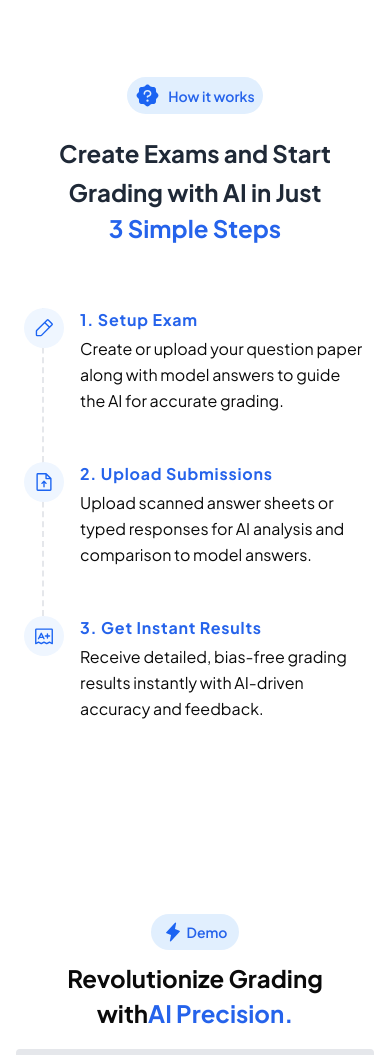
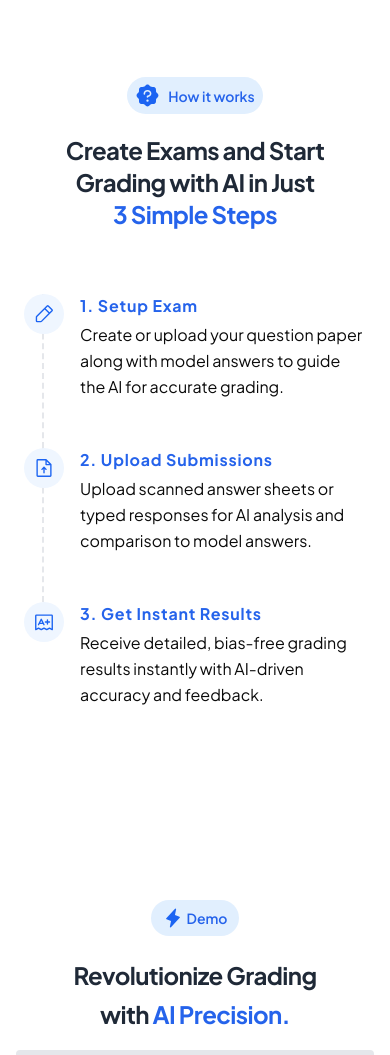
Before and after one commit to akhemraj/eduevolution-landing-page, a Next.js app: page / in a window 390 px wide. Shown: the part 1740-2795 px from the top of the page. Built offline with nearby package versions, Linux system fonts and the light colour scheme; grey boxes are pictures that could not be loaded.

Commit message:
some changes in responsive, improve structure.

```diff
--- a/src/components/sections/DemoSection.tsx
+++ b/src/components/sections/DemoSection.tsx
@@ -22,8 +22,8 @@ function DemoSection() {
 
           {/* second part  */}
           <div className="order-1 md:order-2 ml-0 md:ml-20 rounded-lg">
-            <div className="w-full hidden md:block    justify-center md:justify-items-center ">
-              <div className="    text-center p-3 mt-4 mb-3 bg-[#E1EFFE] font-semibold text-blue-600 focus:outline-none rounded-full text-sm px-3 py-2 inline-flex items-center dark:focus:ring-[#3b5998]/55 mx-auto">
+            <div className="w-full flex   justify-center md:justify-start ">
+              <div className="    text-center p-3 mt-4 mb-3 bg-[#E1EFFE] font-semibold text-blue-600 focus:outline-none rounded-full text-sm px-3 py-2 inline-flex items-center dark:focus:ring-[#3b5998]/55 ">
                 <Lightning
                   size={20}
                   color="#1C64F2"
@@ -34,21 +34,8 @@ function DemoSection() {
               </div>
             </div>
 
-            {/* mobile view badge  */}
-            <div className="w-full flex md:hidden   justify-center md:justify-items-center ">
-              <div className="    text-center p-3 mt-4 mb-3 bg-[#E1EFFE] font-semibold text-blue-600 focus:outline-none rounded-full text-sm px-3 py-2 inline-flex items-center dark:focus:ring-[#3b5998]/55 mx-auto">
-                <Lightning
-                  size={20}
-                  color="#1C64F2"
-                  weight="fill"
-                  className="mr-1 "
-                />
-                Demo
-              </div>
-            </div>
-
-            <div className="hidden md:block mt-2 w-5/6 text-3xl font-bold tracking-tight text-gray-800 sm:text-4xl leading-loose text-center md:text-left">
-              <span className="leading-relaxed">Revolutionize Grading </span>
+            <div className=" mt-2  md:w-5/6  text-2xl  md:text-3xl font-bold tracking-tight text-gray-800 sm:text-4xl md:leading-loose text-center md:text-left">
+              <span className="leading-relaxed ">Revolutionize Grading </span>
 
               <p className=" leading-relaxed">
                 with {""}
@@ -61,16 +48,6 @@ function DemoSection() {
               simplifying the process for educators. Experience the future of
               assessment!
             </p>
-
-            {/* mobile view tittle  */}
-            <div className="block md:hidden text-2xl  text-center font-bold">
-              <span className="">Revolutionize Grading </span>
-
-              <p className=" leading-relaxed">
-                with
-                <span className="text-blue-600 ">AI Precision.</span>
-              </p>
-            </div>
           </div>
         </div>
       </div>
--- a/src/components/sections/FooterSection.tsx
+++ b/src/components/sections/FooterSection.tsx
@@ -1,10 +1,5 @@
 import React from "react";
-import {
-  FacebookLogo,
-  LinkedinLogo,
-  XLogo,
-  EnvelopeSimple,
-} from "@phosphor-icons/react/dist/ssr";
+import { LinkedinLogo, EnvelopeSimple } from "@phosphor-icons/react/dist/ssr";
 import Image from "next/image";
 import Link from "next/link";
 
@@ -37,12 +32,6 @@ function FooterSection() {
 
               <div className="flex  sm:justify-start sm:mt-0">
                 <div className="flex items-center mt-2">
-                  {/* <div className="flex items-center justify-center border-2 border-white rounded-full p-1">
-                    <FacebookLogo size={20} color="#374151" weight="fill" />
-                  </div>
-                  <div className="flex items-center justify-center border-2 border-white rounded-full p-1 ml-1.5">
-                    <XLogo size={20} color="#374151" weight="fill" />
-                  </div> */}
                   <div className="flex items-center justify-center border-2 border-white rounded-full p-1 ml-1.5">
                     <LinkedinLogo size={20} color="#374151" weight="fill" />
                   </div>
@@ -66,11 +55,7 @@ function FooterSection() {
           </div>
           <hr className="my-6 border-white sm:mx-auto dark:border-white lg:my-8" />
           <div className="sm:flex sm:items-center sm:justify-center">
-            <span className="hidden md:block  text-xs sm:text-sm text-gray-500 sm:text-center dark:text-gray-400">
-              © Copyright 2024, All rights reserved by EduSage.
-            </span>
-            {/* moblie view */}
-            <span className=" block md:hidden text-[8px] text-center text-gray-500 sm:text-center dark:text-gray-400">
+            <span className=" text-[8px] md:text-xs sm:text-sm text-gray-500 text-center dark:text-gray-400">
               © Copyright 2024, All rights reserved by EduSage.
             </span>
           </div>
--- a/src/components/sections/HeroSection.tsx
+++ b/src/components/sections/HeroSection.tsx
@@ -19,7 +19,7 @@ function HeroSection() {
   };
 
   const handleLinkClick = () => {
-    setIsOpen(false); // Close the navbar on link click
+    setIsOpen(false);
   };
 
   return (
@@ -42,7 +42,6 @@ function HeroSection() {
                 />{" "}
                 <span className="text-blue-600">Edu</span>Sage
               </span>
-
             </span>
           </Link>
 
@@ -121,7 +120,6 @@ function HeroSection() {
               isOpen ? "transform-none" : "transform -translate-y-full"
             }`}
           >
-            {/* EduSageAI Heading and Cancel Button in One Row */}
             <div className="flex justify-between items-center">
               <span className="self-center text-xl sm:text-2xl font-semibold whitespace-nowrap dark:text-white">
                 <span className=" text-base flex">
@@ -135,7 +133,6 @@ function HeroSection() {
                   />{" "}
                   <span className="text-blue-600">Edu</span>Sage
                 </span>
-
               </span>
 
               <button
--- a/src/components/sections/HowItWorksSection.tsx
+++ b/src/components/sections/HowItWorksSection.tsx
@@ -13,8 +13,8 @@ function HowItWorksSection() {
         <div className="mx-auto grid max-w-2xl grid-cols-1 gap-x-20 gap-y-16 sm:gap-y-20 lg:mx-0 lg:max-w-none lg:grid-cols-2 ">
           <div className="lg:pr-8 lg:pt-4 ">
             <div className="lg:max-w-lg">
-              <div className="w-full flex justify-center  ">
-                <div className="text-center mt-4 mb-3 bg-[#E1EFFE] font-semibold text-blue-600 focus:outline-none font-medium rounded-full text-sm px-2 py-1.5 inline-flex items-center dark:focus:ring-[#3b5998]/55 mx-auto">
+              <div className="w-full flex  justify-center md:justify-start ">
+                <div className="text-center mt-4 mb-3 bg-[#E1EFFE] font-semibold text-blue-600 focus:outline-none  rounded-full text-sm px-2 py-1.5 inline-flex items-center dark:focus:ring-[#3b5998]/55 ">
                   <SealQuestion
                     size={25}
                     color="#1C64F2"
@@ -24,38 +24,22 @@ function HowItWorksSection() {
                   How it works
                 </div>
               </div>
-              {/* latop screen heading */}
-<div className="hidden md:block">
-
-              <p className="mt-2 text-3xl font-bold tracking-tight text-gray-800 sm:text-4xl leading-loose text-center md:text-left">
-                <span className="leading-relaxed">Create Exams and Start</span>{" "}
+              <div>
+                <p className="mt-2 text-2xl font-bold tracking-tight text-gray-800 md:text-4xl  text-center md:text-left">
+                  <span className="md:leading-relaxed">
+                    Create Exams and Start
+                  </span>{" "}
                   Grading with AI in Just
-                <span className="block text-blue-600 leading-relaxed">
+                  <span className="block text-blue-600 md:leading-relaxed">
                     3 Simple Steps
                   </span>
                 </p>
 
                 <p className="mt-2 text-lg leading-8 text-gray-700 hidden md:block">
-                Upload your exam sheets, let our AI analyze the answers, and get
-                instant, bias-free results—all with just a few clicks.
+                  Upload your exam sheets, let our AI analyze the answers, and
+                  get instant, bias-free results—all with just a few clicks.
                 </p>
               </div>
-{/* mobile view heading  */}
-<div className="flex md:hidden ">
-
-<p className="mt-2 justify-center ml-0 text-2xl font-bold  text-gray-800 text-center ">
-
-                <span className="block  leading-relaxed">
-                Create Exams and Start Grading with AI in Just
-                </span>
-                <span className="text-blue-600">
-                3 Simple Steps
-                </span>
-              </p>
-
-</div>
-
-
             </div>
           </div>
 
```
Also changed, not shown: src/components/sections/FeatureSection.tsx (+7 -6 lines), src/components/sections/ResourcesSection.tsx (+2 -64 lines). Lines whose indentation alone changed are shown as unchanged.
